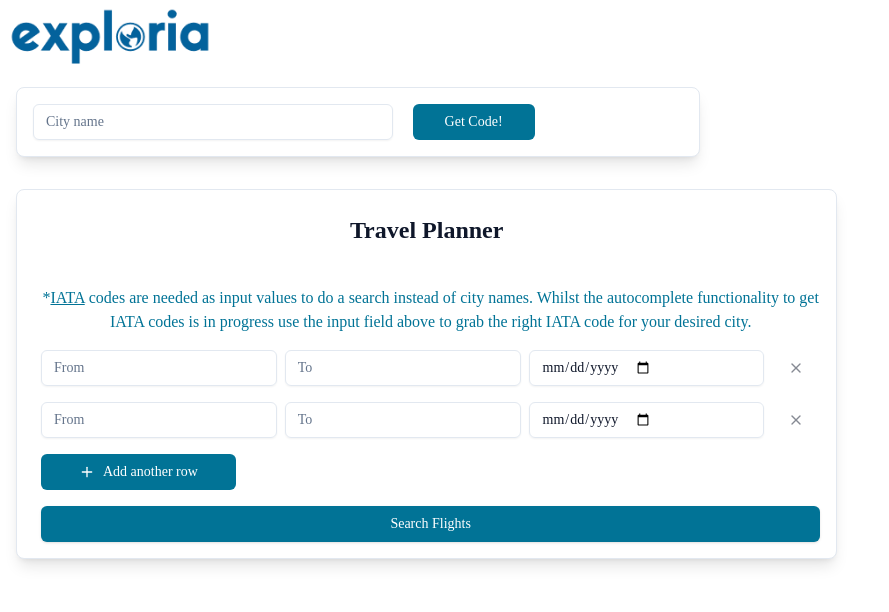
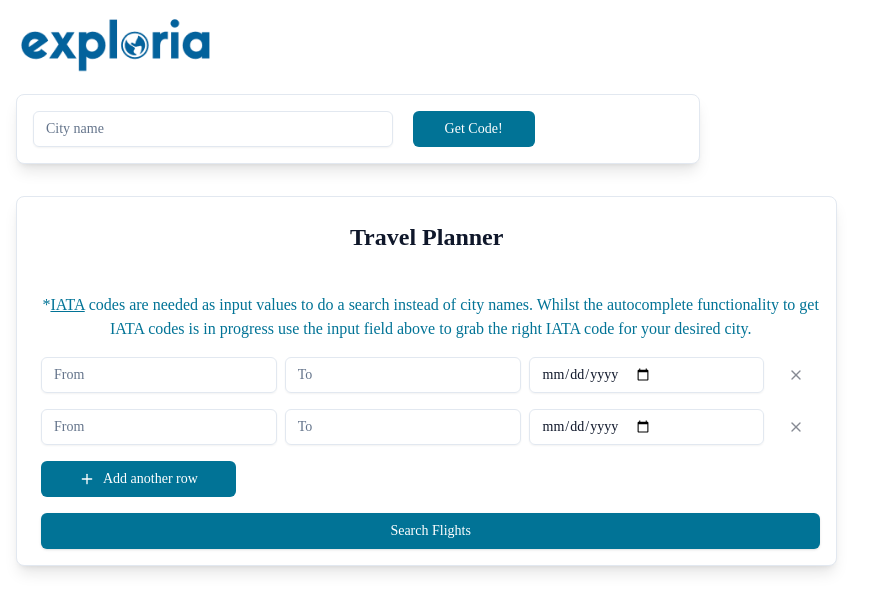
Before and after one commit to connororr/flight-cost-optimizer, a React (Create React App) app: page / in a window 1280 px wide. Shown: the top 612 px of the page, without its empty margins (0-889 px from the left). Built offline with nearby package versions, Linux system fonts and the light colour scheme.

Commit message:
modified the padding of the logo slightly

```diff
--- a/src/App.tsx
+++ b/src/App.tsx
@@ -9,7 +9,7 @@ import logoNoImage from './assets/images/logo-no-image.png';
 function App() {
   return (
     <div className="App">
-    <img src={logoNoImage} alt="exploria logo" width="235" />
+    <img src={logoNoImage} alt="exploria logo" width="235" className="pt-[10px] pl-[10px]" />
       <DataProvider>
         <ApiServiceProvider>
             <IataCodeSearch />
```
